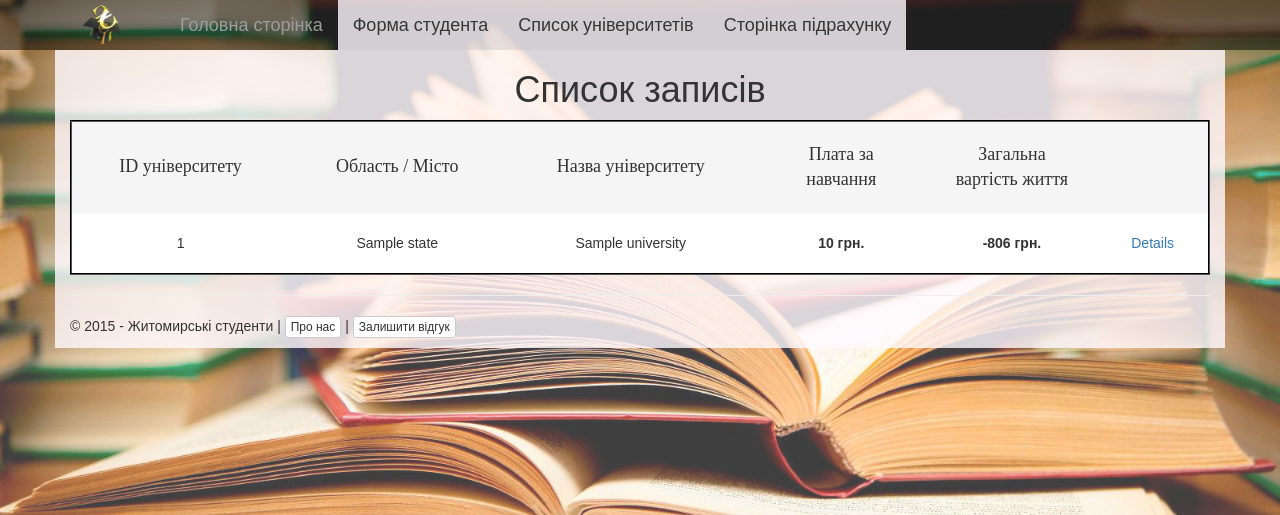
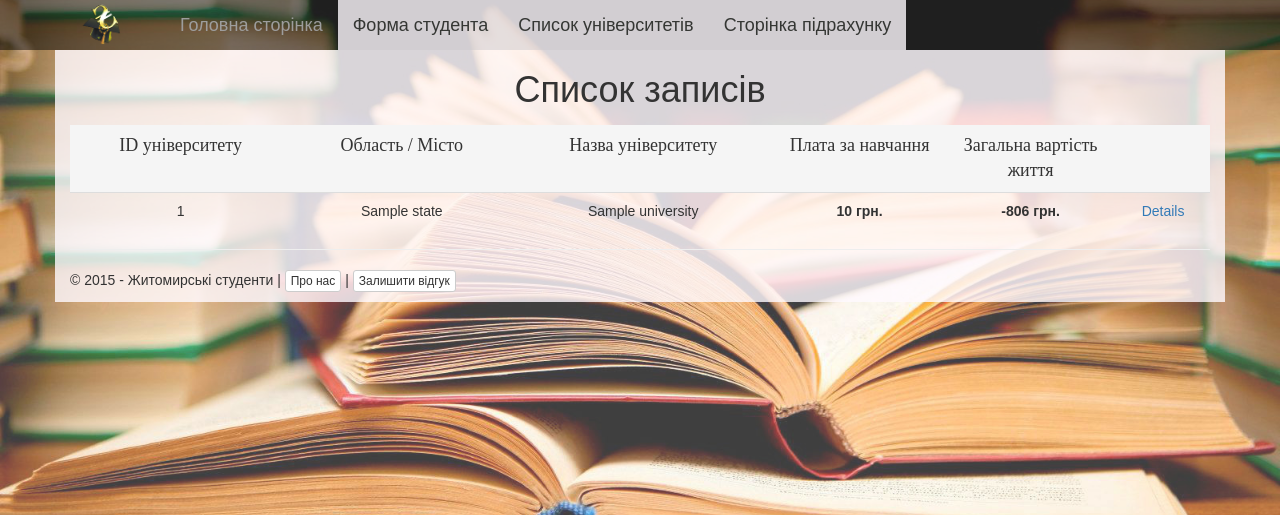
Before and after one commit to MestlZZ/awabi, an ASP.NET MVC app: page /Note/ListPage in a window 1280 px wide. Shown: the top 515 px of the page. Run offline with ASP.NET Core 8 and stand-ins for ASP.NET MVC 5, Linux system fonts and the light colour scheme; tables that the repository leaves empty hold one stand-in row (values such as "Sample post"); the project's own start-up code is not run, and a stand-in starts its controllers and pages; some libraries are stand-ins or nearby versions.

Commit message:
Стилі та скрипт для ListPage

```diff
--- a/WCS/Content/CS/Site.css
+++ b/WCS/Content/CS/Site.css
@@ -7,9 +7,6 @@
     .nav-content > a {
         font-size:14px;
         margin-left: -20px !important;
-    }
-    td{
-        padding:10px !important;
     }
 }
 
@@ -63,6 +60,7 @@ body {
 }
 h1{
     text-align:center;
+    margin-bottom:15px;
 }
 
 /* Set width on the form input elements since they're 100% wide by default */
@@ -205,12 +203,11 @@ input[type=submit]:focus{
 }
 table{
     background: transparent;
-    border: 2px outset black;
     text-align:center;
     box-sizing:border-box;
 }
 tr {
-  background-color: white;
+  background-color: none;
 }
 thead > tr {
    background-color:whitesmoke;
@@ -219,10 +216,6 @@ thead > tr {
 }
 tr:nth-child(2n) {
    background-color:whitesmoke;
-}
-
-td{
-    padding:20px;
 }
 .input-validation-error {
   border: solid 1px red;
@@ -321,3 +314,10 @@ td{
     background:rgba(0, 0, 0, 0.5);
     border-radius:4em 0px 4em 0px;
 }
+.btn-list{
+    display:inline-block;
+    margin:20px;
+}
+.list-fotter {
+    text-align:center;
+}
--- a/WCS/Views/Note/ListPage.cshtml
+++ b/WCS/Views/Note/ListPage.cshtml
@@ -3,9 +3,14 @@
     Layout = "~/Views/Shared/_Layout.cshtml";
     int i = 0;
 }
+<script>
+    $(function () {
+        $("body").css({"min-width" : "630px"});
+    });
+</script>
 <div>
     <h1>Список записів</h1>
-    <table>
+    <table class="table">
         <thead>
             <tr>
                 <td>ID університету</td>
@@ -45,16 +50,14 @@
         }
         </tbody>
     </table>
+    <div class="list-fotter">
+    @if (ViewBag.Page > 1)
+    {
+            @Html.ActionLink(" ", "ListPage", "Note", new { page = ViewBag.Page - 1 }, new { @class = "glyphicon glyphicon-menu-left btn btn-info btn-list" })
+    }
     @if (i == 5)
     {
-    <div>
-        @Html.ActionLink( "Наступна сторінка", "ListPage", "Note", new { page = ViewBag.Page + 1 }, null )
+            @Html.ActionLink(" ", "ListPage", "Note", new { page = ViewBag.Page + 1 }, new { @class = "glyphicon glyphicon-menu-right btn btn-info btn-list" })
+    }
     </div>
-    }
-    @if (ViewBag.Page > 1)
-    {
-        <div>
-            @Html.ActionLink( "Попередня сторінка", "ListPage", "Note", new { page = ViewBag.Page - 1 }, null )
-        </div>
-    }
 </div>
```
